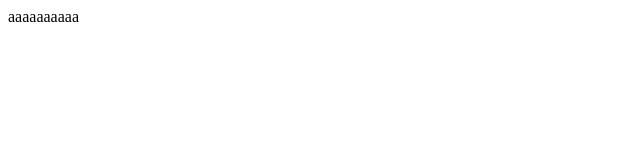
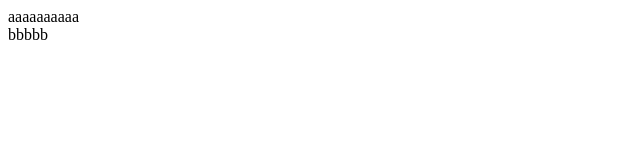
Before and after one commit to eduardocesar1/xd, a plain HTML site: page index.html in a window 1280 px wide. Shown: the full height of the page, 0-640 px from the left. Drawn offline with Linux system fonts and the light colour scheme.

Commit message:
feature:exemplo

```diff
--- a/index.html
+++ b/index.html
@@ -7,5 +7,6 @@
 </head>
 <body>
     aaaaaaaaaa
+    <div>bbbbb</div>
 </body>
 </html>
```
